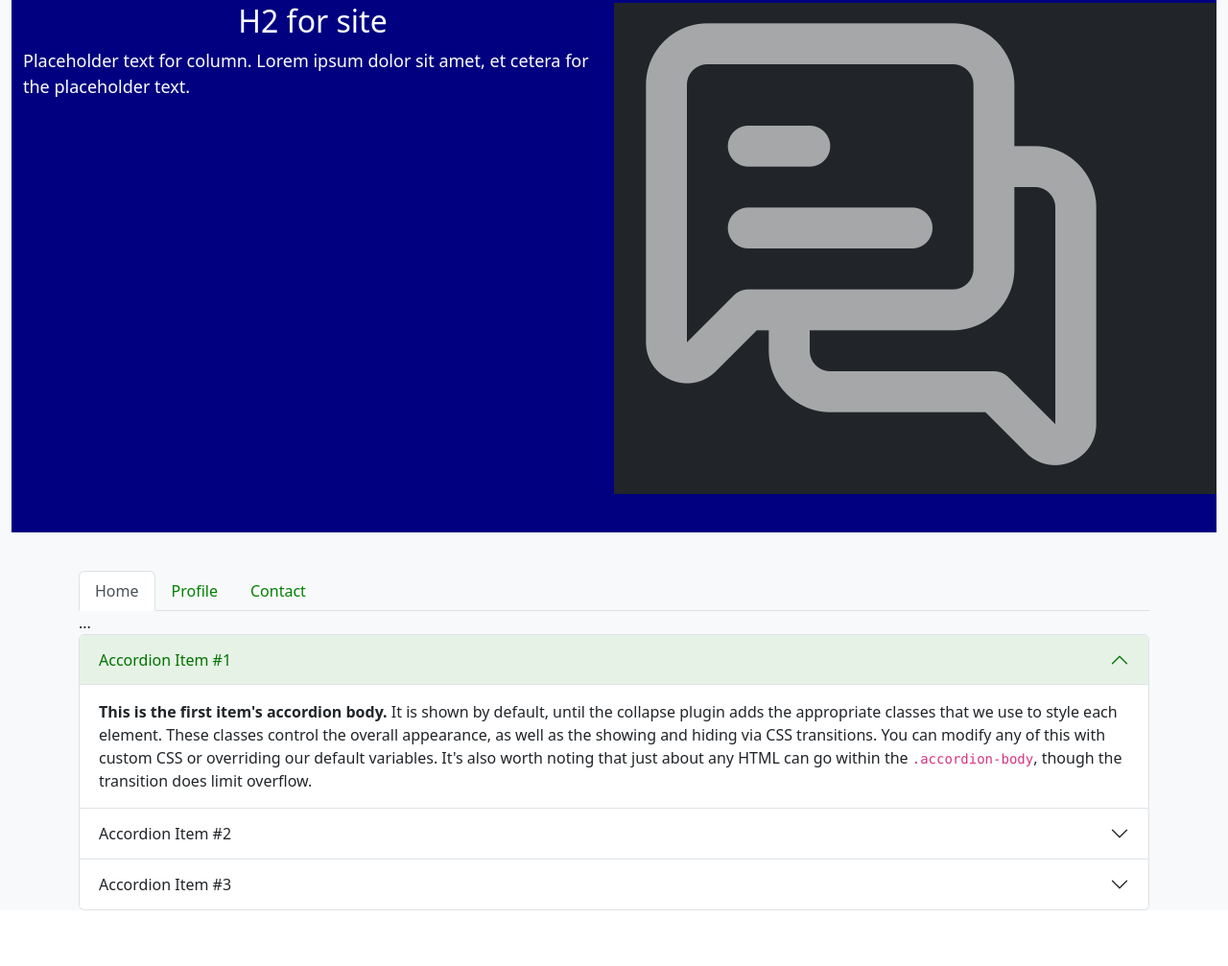
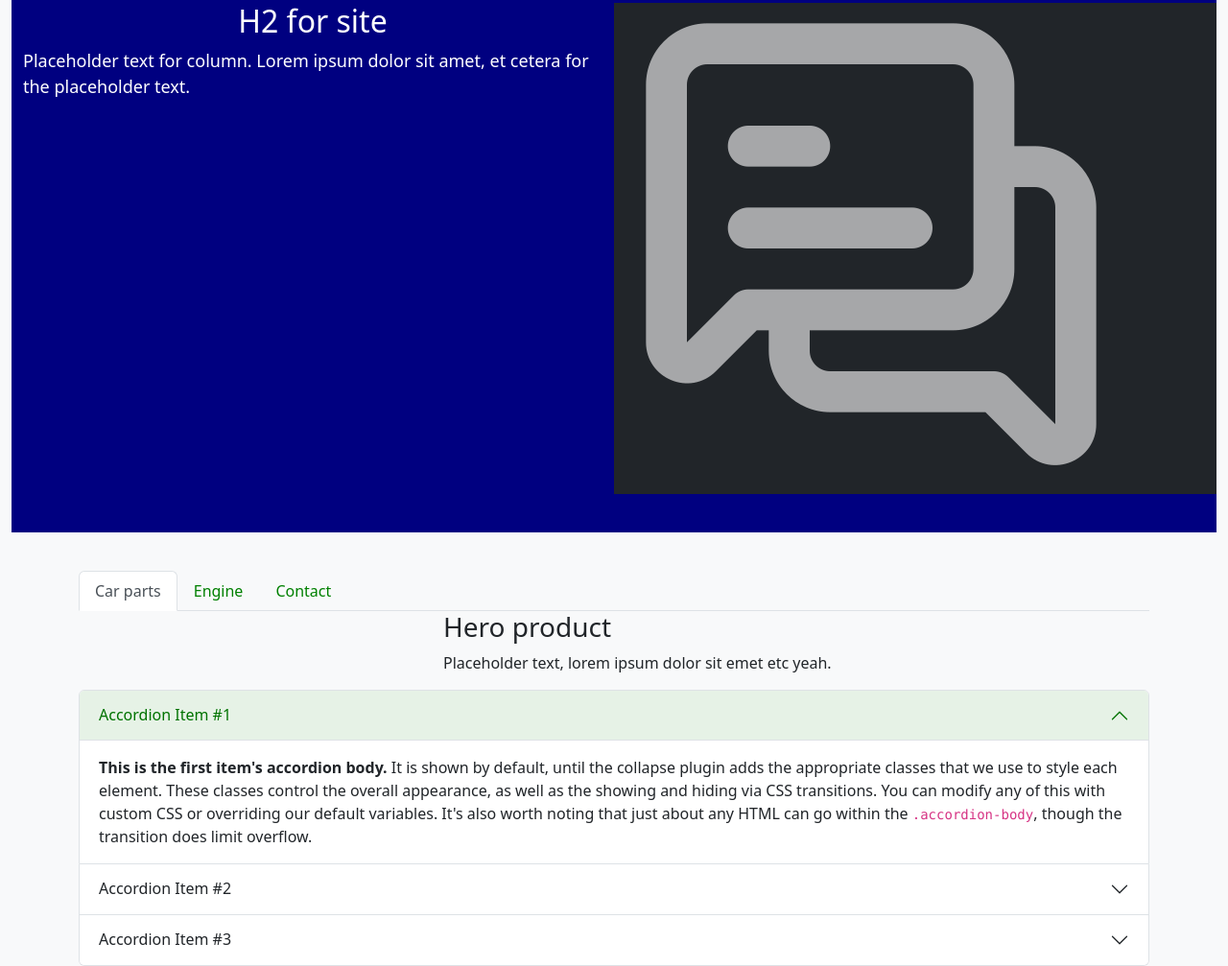
Before and after one commit to ckb4b/ckb4b.github.io, a website: page index.html in a window 1280 px wide. Shown: the part 737-1744 px from the top of the page at 96% size. Before the commit the page ends 1686 px from the top, so only its background shows below. Drawn offline with Linux system fonts and the light colour scheme.

Commit message:
Added tab content
Added tab content for Car parts

```diff
--- a/index.html
+++ b/index.html
@@ -110,17 +110,27 @@
   <div class="col-12">
     <ul class="nav nav-tabs" id="myTab" role="tablist">
       <li class="nav-item" role="presentation">
-        <button class="nav-link active" id="home-tab" data-bs-toggle="tab" data-bs-target="#home" type="button" role="tab" aria-controls="home" aria-selected="true">Home</button>
+        <button class="nav-link active" id="carparts-tab" data-bs-toggle="tab" data-bs-target="#carparts" type="button" role="tab" aria-controls="home" aria-selected="true">Car parts</button>
       </li>
       <li class="nav-item" role="presentation">
-        <button class="nav-link" id="profile-tab" data-bs-toggle="tab" data-bs-target="#profile" type="button" role="tab" aria-controls="profile" aria-selected="false">Profile</button>
+        <button class="nav-link" id="profile-tab" data-bs-toggle="tab" data-bs-target="#profile" type="button" role="tab" aria-controls="profile" aria-selected="false">Engine</button>
       </li>
       <li class="nav-item" role="presentation">
         <button class="nav-link" id="contact-tab" data-bs-toggle="tab" data-bs-target="#contact" type="button" role="tab" aria-controls="contact" aria-selected="false">Contact</button>
       </li>
     </ul>
     <div class="tab-content" id="myTabContent">
-      <div class="tab-pane fade show active" id="home" role="tabpanel" aria-labelledby="home-tab">...</div>
+      <div class="tab-pane fade show active" id="carparts" role="tabpanel" aria-labelledby="home-tab">
+        <div class="row">
+          <div class="col-4">
+
+          </div>
+          <div class="col-8">
+            <h3>Hero product</h3>
+            <p>Placeholder text, lorem ipsum dolor sit emet etc yeah.</p>
+          </div>
+        </div>
+      </div>
       <div class="tab-pane fade" id="profile" role="tabpanel" aria-labelledby="profile-tab">...</div>
       <div class="tab-pane fade" id="contact" role="tabpanel" aria-labelledby="contact-tab">...</div>
     </div>
```
